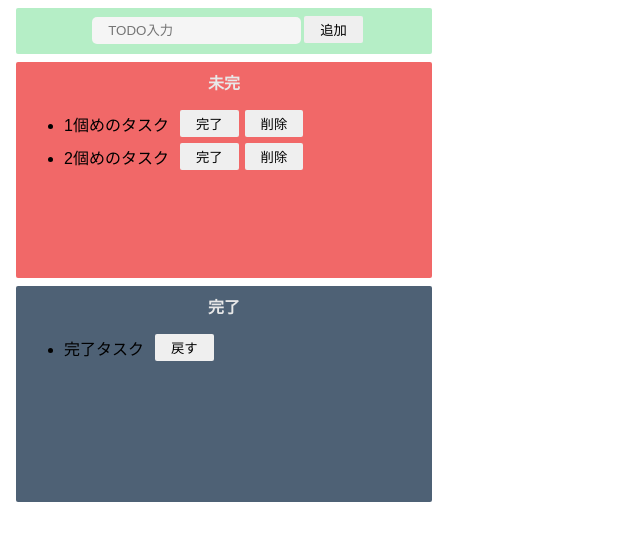
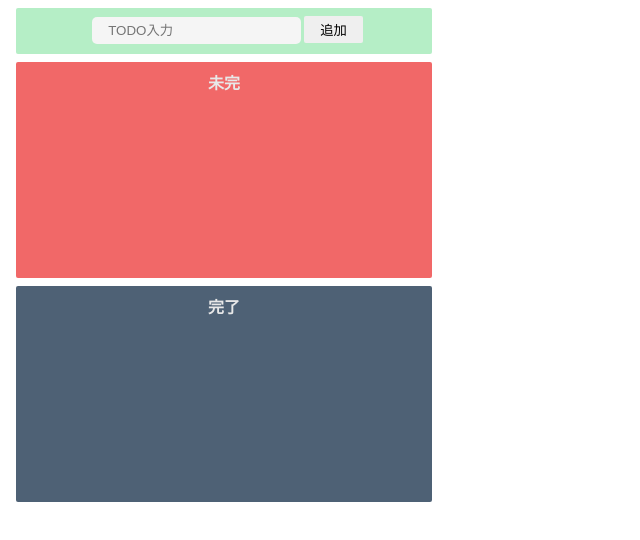
Before and after one commit to 3ru/todo-react, a React (Create React App) app: page / in a window 1280 px wide. Shown: the top 540 px of the page, without its empty margins (0-640 px from the left). Built offline with nearby package versions, Linux system fonts and the light colour scheme.

Commit message:
chore: remove sample data

```diff
--- a/src/App.jsx
+++ b/src/App.jsx
@@ -3,11 +3,8 @@ import "./styles.css";
 
 export const App = () => {
   const [todoText, setTodoText] = useState("");
-  const [incompleteTodos, setIncompleteTodos] = useState([
-    "1個めのタスク",
-    "2個めのタスク"
-  ]);
-  const [completeTodos, setCompleteTodos] = useState(["完了タスク"]);
+  const [incompleteTodos, setIncompleteTodos] = useState([]);
+  const [completeTodos, setCompleteTodos] = useState([]);
 
   const onChangeTodoText = (event) => setTodoText(event.target.value);
 
```
